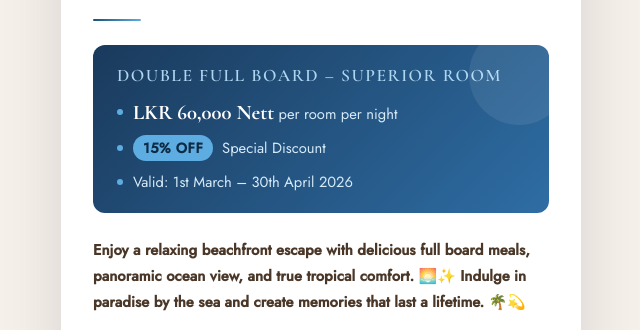
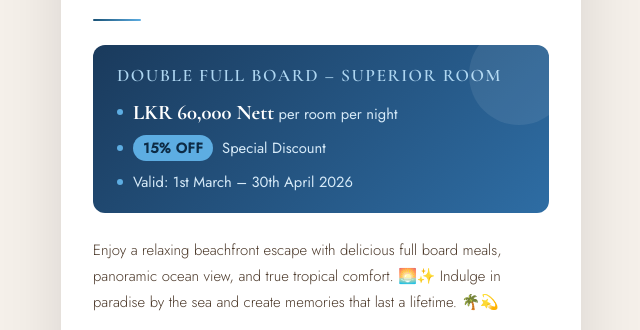
Before and after one commit to pandanusbeach/pandanus-offer, a plain HTML site: page index.html in a window 1280 px wide. Shown: the part 622-952 px from the top of the page, without its empty margins (319-959 px from the left). Drawn offline with nearby package versions, Linux system fonts and the light colour scheme.

Commit message:
Update index.html

```diff
--- a/index.html
+++ b/index.html
@@ -236,9 +236,9 @@
       </div>
     </div>
 
-    <p class="body-text"><b>
+    <p class="body-text">
       Enjoy a relaxing beachfront escape with delicious full board meals, panoramic ocean view, and true tropical comfort. 🌅✨ Indulge in paradise by the sea and create memories that last a lifetime. 🌴💫
-    </p></b>
+    </p>
 
     <div class="contact-block">
       <div class="contact-label">Reservations &amp; Enquiries</div>
```
